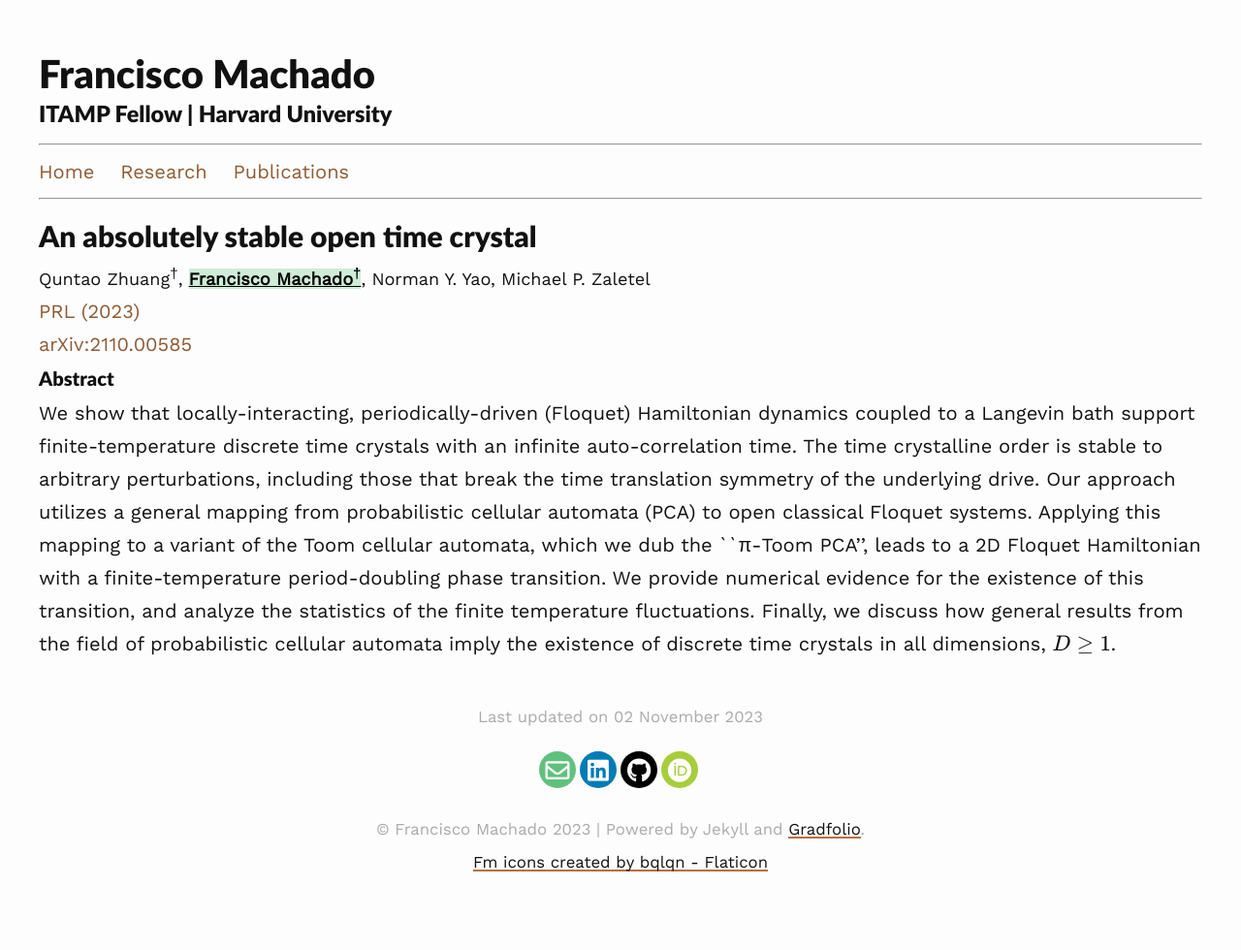
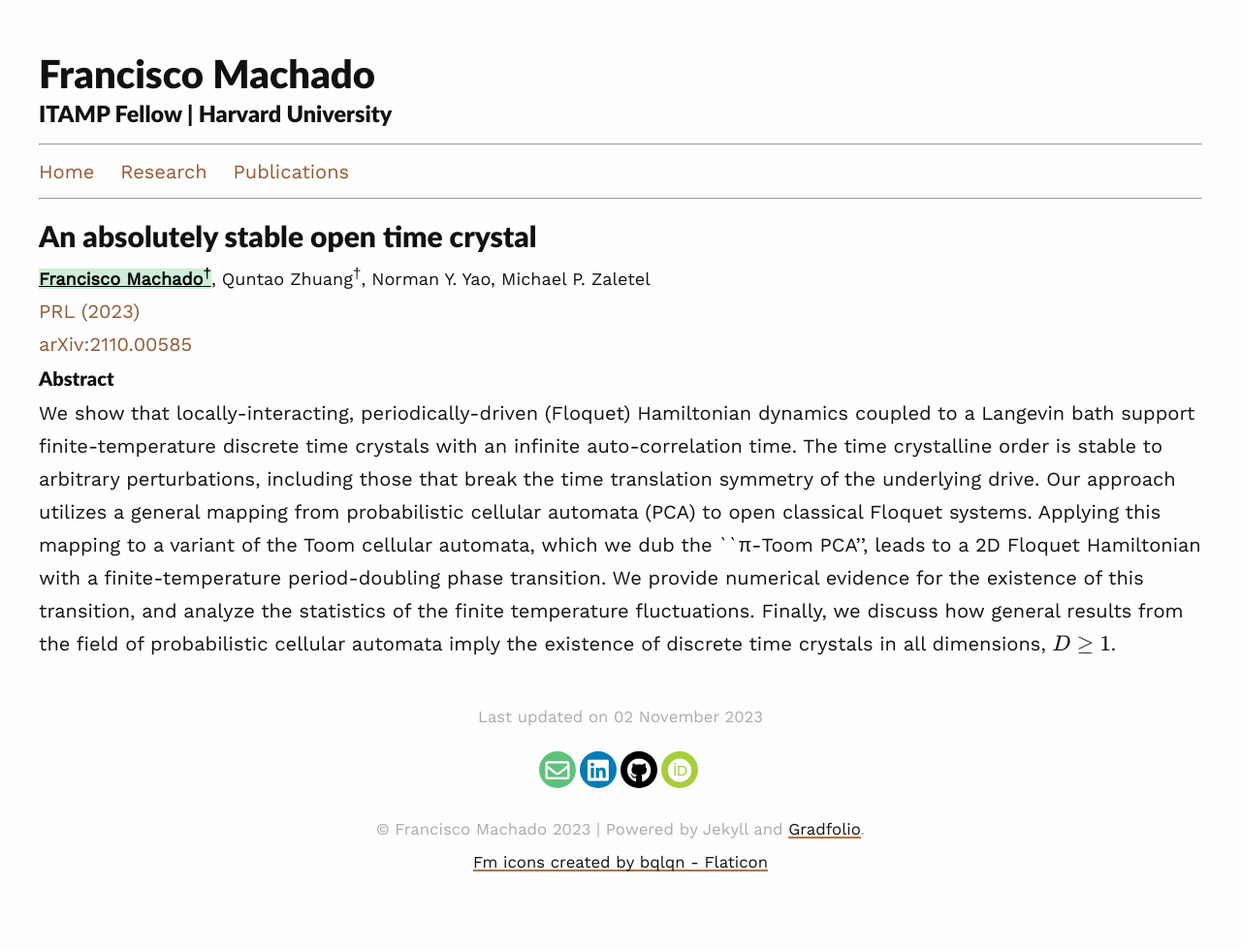
Before and after one commit to flmachado/flmachado.github.io, a Jekyll site: the page built from _publications/2110.00585.md, in a window 1280 px wide. Shown: the whole page at 97% size. Built offline with Jekyll 4.4.1, drawn with Linux system fonts in a browser that asks for light colours; nearby versions of some CDN libraries; formulas are drawn with MathJax 3.

```diff
--- a/_publications/2110.00585.md
+++ b/_publications/2110.00585.md
@@ -2,7 +2,7 @@
 layout: publication
 peerReview : false
 title: "An absolutely stable open time crystal"
-authors : Quntao Zhuang<sup>&dagger;</sup>, <mark><u><strong>Francisco Machado<sup>&dagger;</sup></strong></u></mark>, Norman Y. Yao, Michael P. Zaletel
+authors : <mark><u><strong>Francisco Machado<sup>&dagger;</sup></strong></u></mark>, Quntao Zhuang<sup>&dagger;</sup>, Norman Y. Yao, Michael P. Zaletel
 arXivId : arXiv:2110.00585
 arXivLink : https://arxiv.org/abs/2110.00585
 pubName : PRL
```
